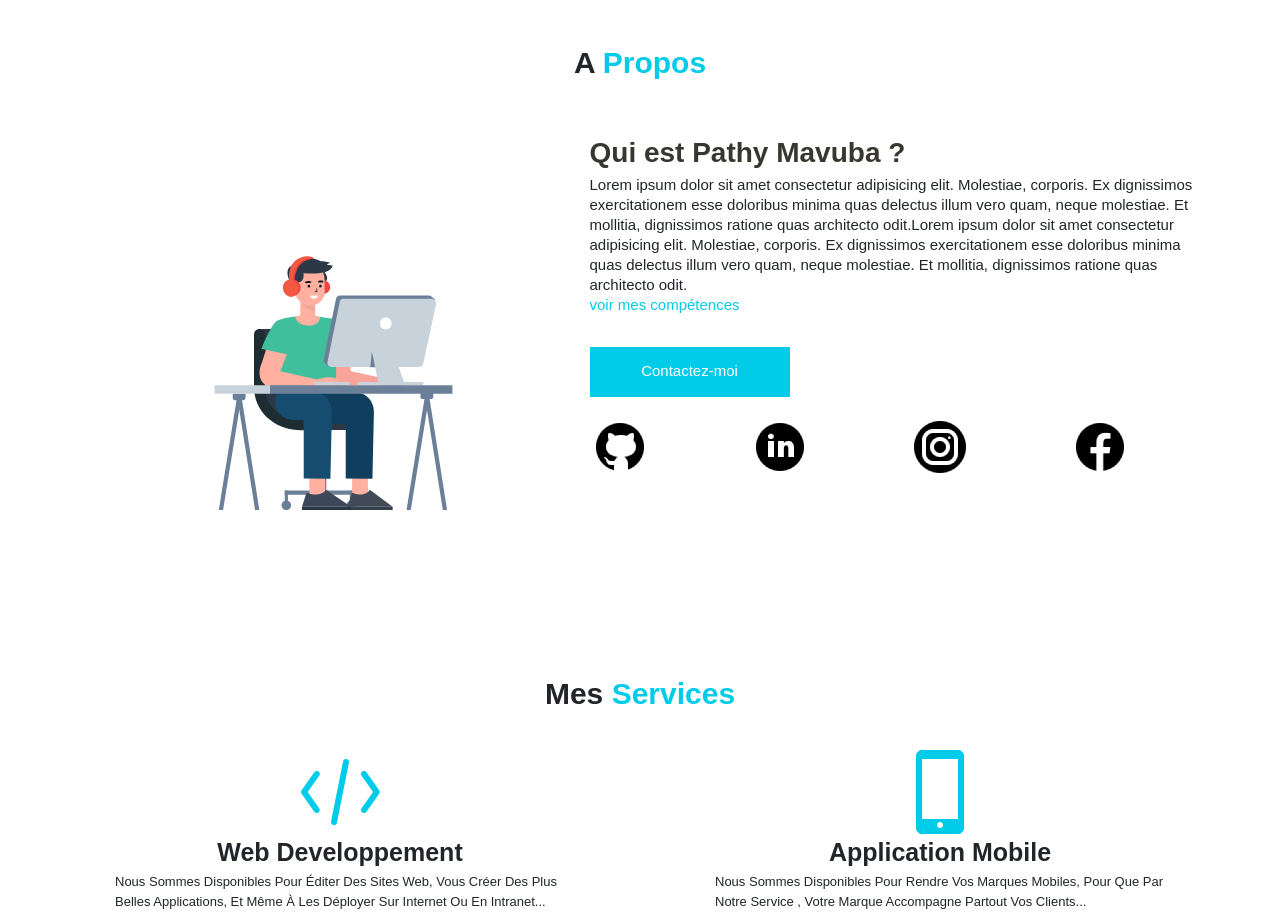
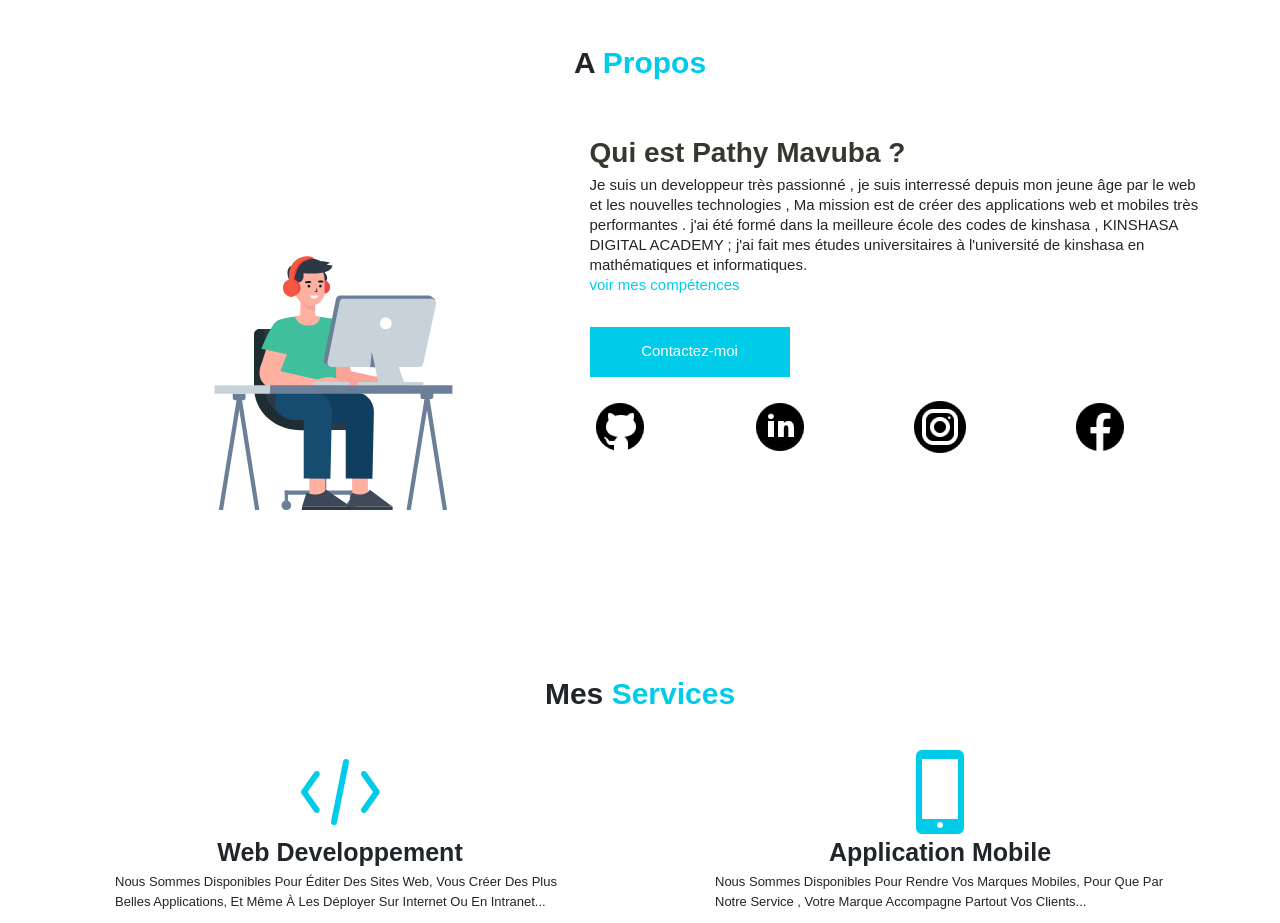
Before and after one commit to Pathymavuba/portfolio-pathy, a React (Create React App) app: page / in a window 1280 px wide. Shown: the part 780-1703 px from the top of the page. Built offline with nearby package versions, Linux system fonts and the light colour scheme.

Commit message:
refactor:section about me

```diff
--- a/src/pages/AboutPage.tsx
+++ b/src/pages/AboutPage.tsx
@@ -1,34 +1,56 @@
-import '../styles/aboutPage.css'
-import photo from "../assets/codeur.svg"
-import facebook from "../assets/Facebook.png"
-import github from "../assets/GitHub.png"
-import instagram from "../assets/Instagram Circle.png"
-import linkdin from "../assets/LinkedIn Circled.png"
-
+import "../styles/aboutPage.css";
+import photo from "../assets/codeur.svg";
+import facebook from "../assets/Facebook.png";
+import github from "../assets/GitHub.png";
+import instagram from "../assets/Instagram Circle.png";
+import linkdin from "../assets/LinkedIn Circled.png";
 
 const AboutPage = () => {
   return (
-    <div className='about' id='apropos'>
-      <h4 className='title-section'>A <span>Propos</span></h4>
-      <div className='container about-me'>
-        <div className='picture'>
-          <img src={photo} alt="ok"  />
+    <div className="about" id="apropos">
+      <h4 className="title-section">
+        A <span>Propos</span>
+      </h4>
+      <div className="container about-me">
+        <div className="picture">
+          <img src={photo} alt="ok" />
         </div>
-        <div className='introduction'>
-        <h1>Qui est Pathy Mavuba ? </h1>
-        <p>Lorem ipsum dolor sit amet consectetur adipisicing elit. Molestiae, corporis. Ex dignissimos exercitationem esse doloribus minima quas delectus illum vero quam, neque molestiae. Et mollitia, dignissimos ratione quas architecto odit.Lorem ipsum dolor sit amet consectetur adipisicing elit. Molestiae, corporis. Ex dignissimos exercitationem esse doloribus minima quas delectus illum vero quam, neque molestiae. Et mollitia, dignissimos ratione quas architecto odit. <br/>
-        <a href='#compétences'><span className='.p-color'>voir mes compétences</span></a></p>
-        <div className="mybtn"><button>Contactez-moi</button></div>
-        <div className='icone-rx'>
-          <a href="https://github.com/Pathymavuba"><img className='icone' src={github} alt="" /></a>
-          <a href="https://www.linkedin.com/in/pathy-mavuba-a35880237/"><img className='icone' src={linkdin} alt="" /></a>
-          <a href="https://www.instagram.com/mavubapathy/?hl=fr"><img className='icone' src={instagram} alt="" /></a>
-          <a href="https://web.facebook.com/pathy.mavuba/"><img className='icone' src={facebook} alt="" /></a>
-        </div>
+        <div className="introduction">
+          <h1>Qui est Pathy Mavuba ? </h1>
+          <p>
+            Je suis un developpeur très passionné , je suis interressé depuis
+            mon jeune âge par le web et les nouvelles technologies , Ma mission
+            est de créer des applications web et mobiles très performantes .
+            j'ai été formé dans la meilleure école des codes de kinshasa ,
+            KINSHASA DIGITAL ACADEMY ; j'ai fait mes études universitaires à
+            l'université de kinshasa en mathématiques et informatiques. <br />
+            <a href="#compétences">
+              <span className=".p-color">voir mes compétences</span>
+            </a>
+          </p>
+          <div className="mybtn">
+            <a href="#contact">
+              <button>Contactez-moi</button>
+            </a>
+          </div>
+          <div className="icone-rx">
+            <a href="https://github.com/Pathymavuba">
+              <img className="icone" src={github} alt="" />
+            </a>
+            <a href="https://www.linkedin.com/in/pathy-mavuba-a35880237/">
+              <img className="icone" src={linkdin} alt="" />
+            </a>
+            <a href="https://www.instagram.com/mavubapathy/?hl=fr">
+              <img className="icone" src={instagram} alt="" />
+            </a>
+            <a href="https://web.facebook.com/pathy.mavuba/">
+              <img className="icone" src={facebook} alt="" />
+            </a>
+          </div>
         </div>
       </div>
     </div>
-  )
-}
+  );
+};
 
-export default AboutPage
+export default AboutPage;
--- a/src/pages/ServicePage.tsx
+++ b/src/pages/ServicePage.tsx
@@ -47,7 +47,7 @@ const ServicePage = () => {
           </div>
         </div>
         <div className="mybtn">
-          <a href="/contact">
+          <a href="#contact">
           <button>Contactez-moi</button>
           </a>
         </div>
```
